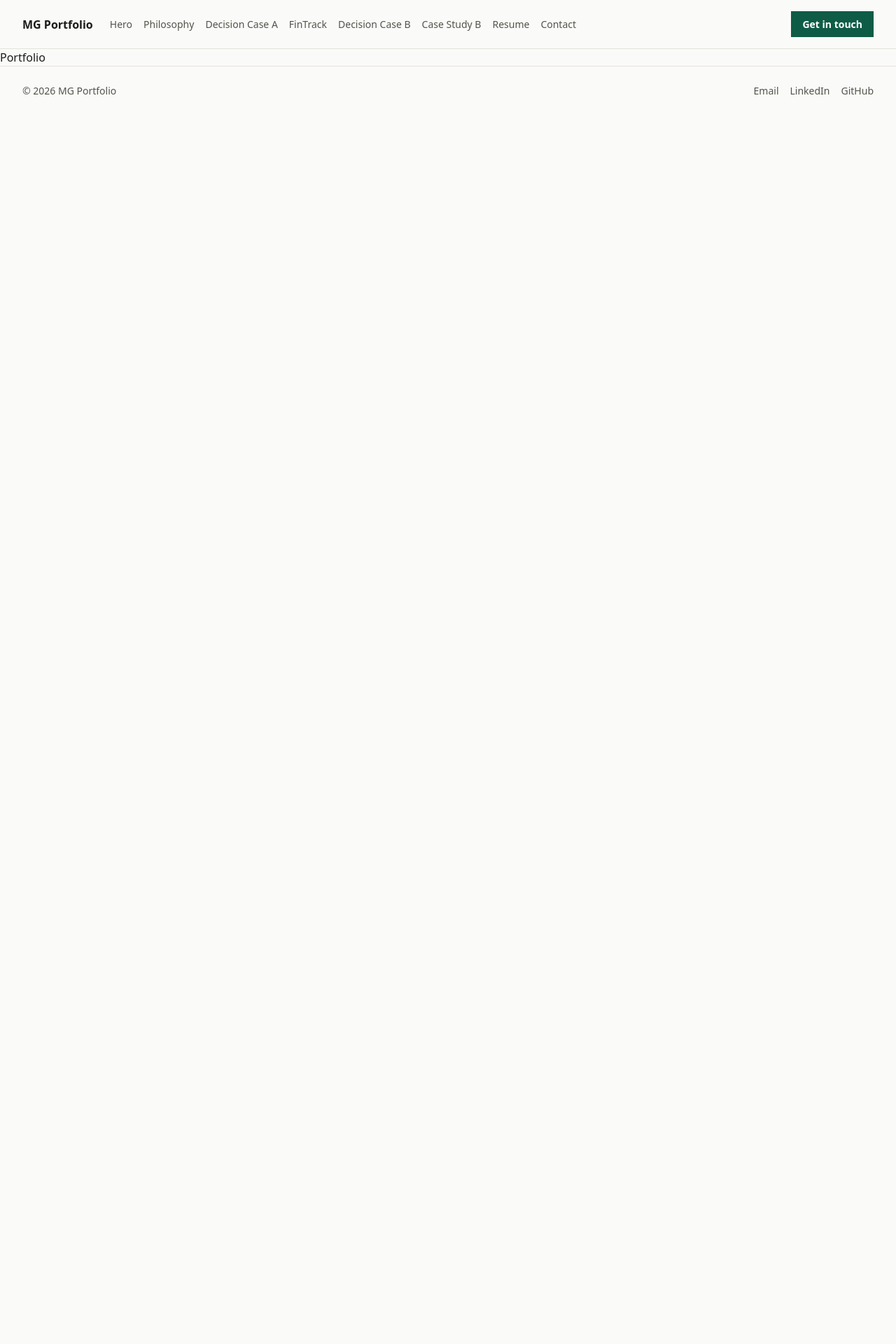
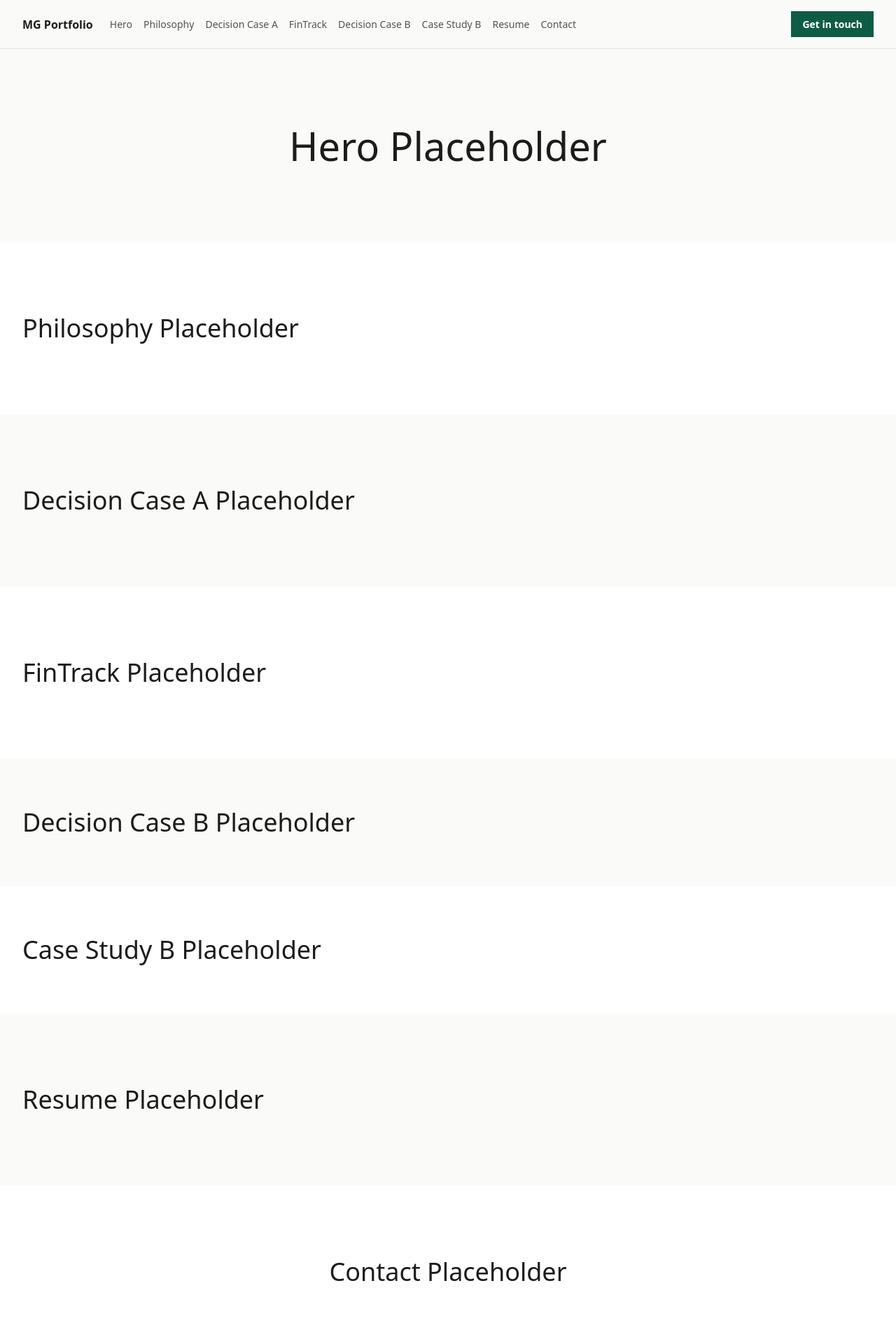
Before and after one commit to Mustaafaasayed/mg-portfolio, a Next.js app: page / in a window 1280 px wide. Shown: the top 1920 px of the page at 70% size. Before the commit the page ends 800 px from the top, so only its background shows below. Built offline with nearby package versions, Linux system fonts and the light colour scheme.

Commit message:
Home Shell & Placeholder Sections

```diff
--- a/src/app/page.tsx
+++ b/src/app/page.tsx
@@ -1,11 +1,61 @@
+import { Container } from "@/components/global/Container";
 import { Footer } from "@/components/global/Footer";
 import { Header } from "@/components/global/Header";
+import { Section } from "@/components/global/Section";
 
 export default function Home() {
   return (
     <>
       <Header />
-      <main>Portfolio</main>
+      <main>
+        <Section id="hero" background="base" weight="flagship">
+          <Container size="flagship" className="text-center">
+            <h1 className="text-hero">Hero Placeholder</h1>
+          </Container>
+        </Section>
+
+        <Section id="philosophy" background="raised" weight="flagship">
+          <Container size="condensed">
+            <h2 className="text-h2">Philosophy Placeholder</h2>
+          </Container>
+        </Section>
+
+        <Section id="decision-case-a" background="base" weight="flagship">
+          <Container size="flagship">
+            <h2 className="text-h2">Decision Case A Placeholder</h2>
+          </Container>
+        </Section>
+
+        <Section id="fintrack" background="raised" weight="flagship">
+          <Container size="flagship">
+            <h2 className="text-h2">FinTrack Placeholder</h2>
+          </Container>
+        </Section>
+
+        <Section id="decision-case-b" background="base" weight="condensed">
+          <Container size="condensed">
+            <h2 className="text-h2">Decision Case B Placeholder</h2>
+          </Container>
+        </Section>
+
+        <Section id="case-study-b" background="raised" weight="condensed">
+          <Container size="condensed">
+            <h2 className="text-h2">Case Study B Placeholder</h2>
+          </Container>
+        </Section>
+
+        <Section id="resume" background="base" weight="flagship">
+          <Container size="resume">
+            <h2 className="text-h2">Resume Placeholder</h2>
+          </Container>
+        </Section>
+
+        <Section id="contact" background="raised" weight="flagship">
+          <Container size="flagship" className="text-center">
+            <h2 className="text-h2">Contact Placeholder</h2>
+          </Container>
+        </Section>
+      </main>
       <Footer />
     </>
   );
```
